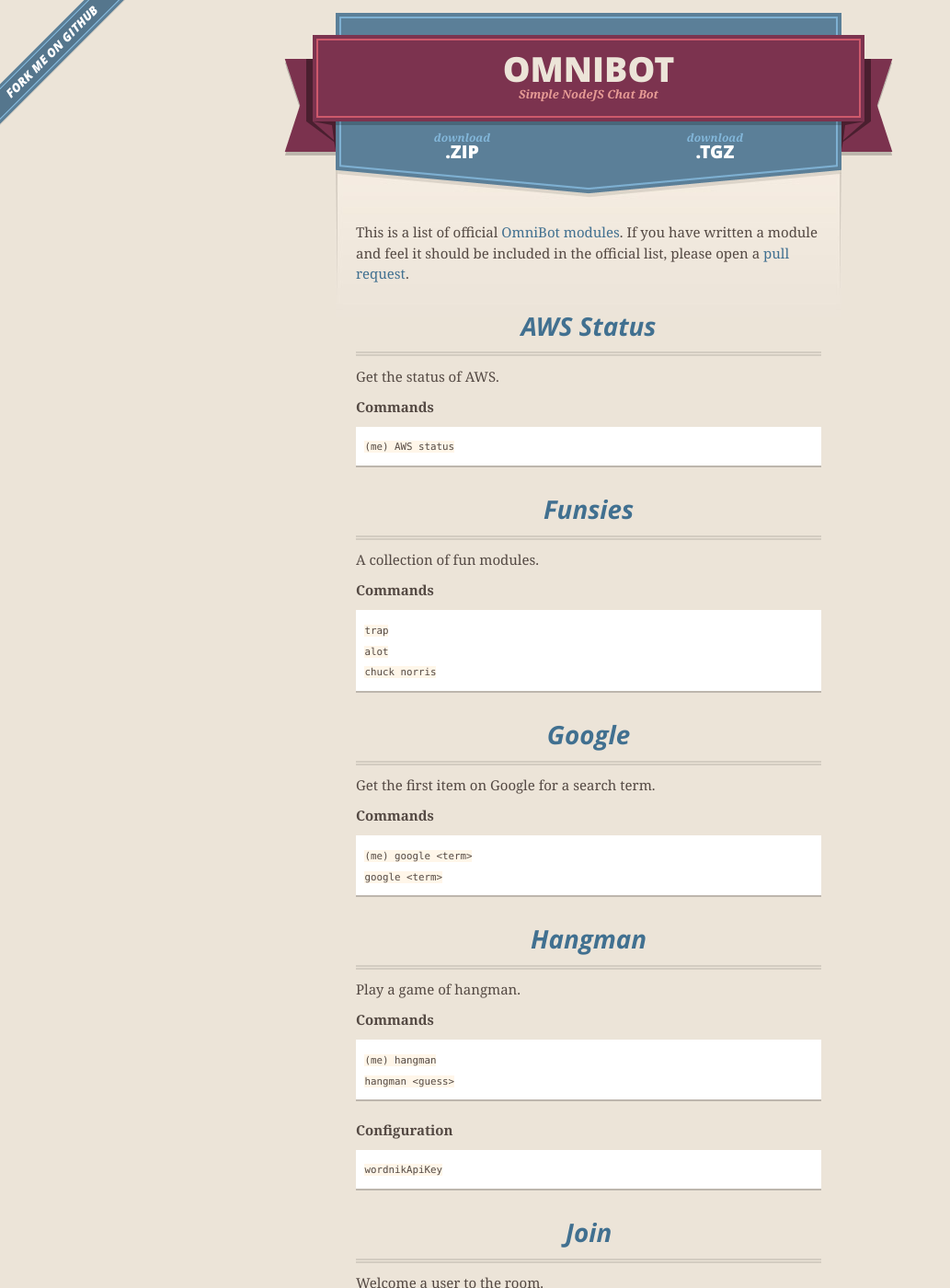
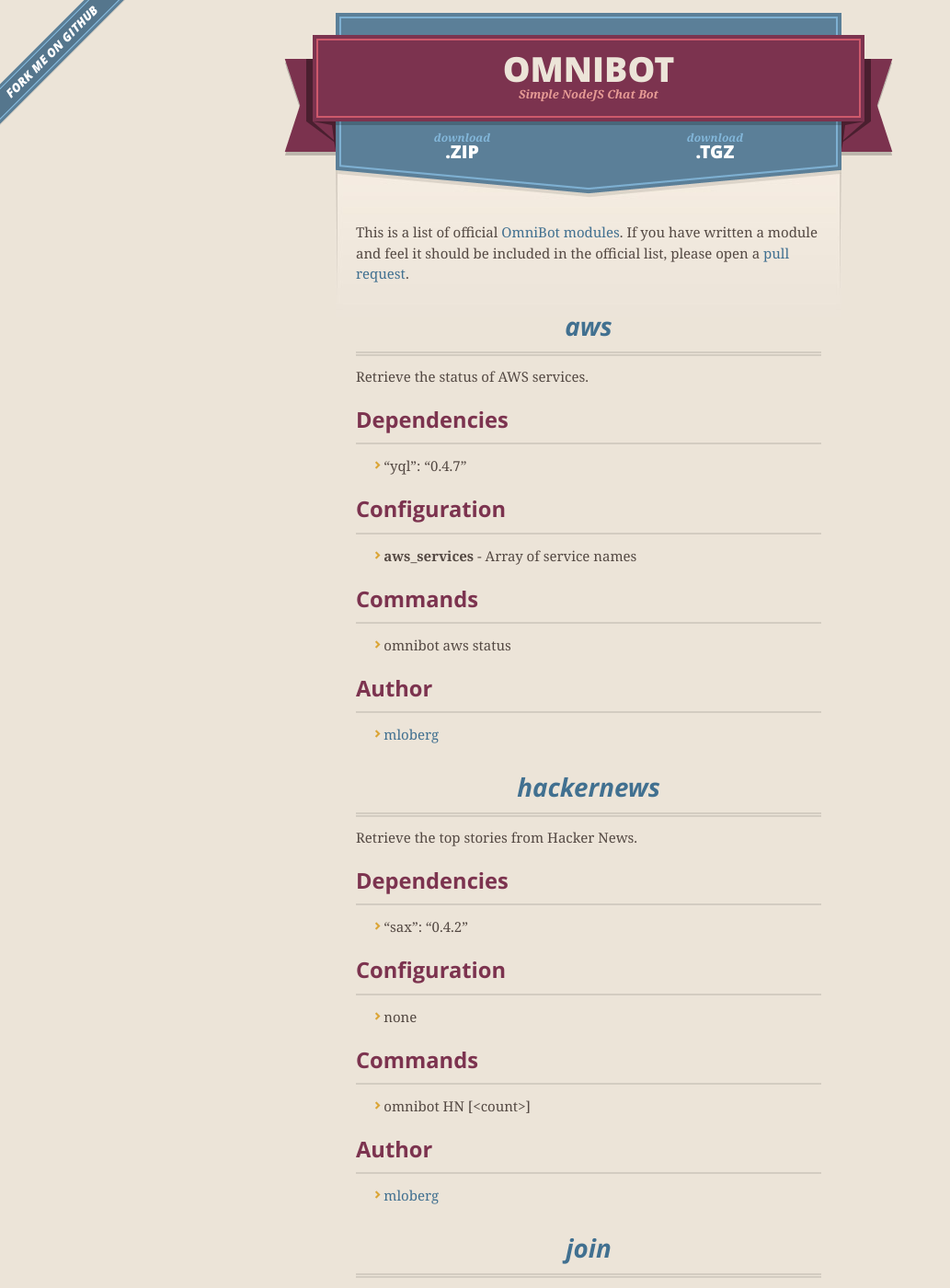
Before and after one commit to mloberg/OmniBot, a Jekyll site: the page built from modules/index.md, in a window 1280 px wide and 1400 px high. Shown: the whole window at 92% size, without its empty margins (0-1033 px from the left). Built offline with Jekyll 4.4.1, drawn with Linux system fonts in a browser that asks for light colours; nearby versions of some CDN libraries; Markdown is read by kramdown in place of the engine named in the settings; some of the changed text lies outside the part shown.

Commit message:
Updated module listing.

```diff
--- a/modules/index.md
+++ b/modules/index.md
@@ -4,67 +4,103 @@
 ---
 This is a list of official [OmniBot modules](https://github.com/mloberg/OmniBot-Modules). If you have written a module and feel it should be included in the official list, please open a [pull request](https://github.com/mloberg/OmniBot-Modules/pull/new/master).
 
-#### [AWS Status](https://github.com/mloberg/OmniBot-Modules/blob/master/modules/aws.js)
+#### [aws](https://github.com/mloberg/OmniBot-Modules/blob/master/src/modules/aws.coffee)
 
-Get the status of AWS.
+Retrieve the status of AWS services.
 
-**Commands**
+##### Dependencies
 
-	(me) AWS status
+* "yql": "0.4.7"
 
-#### [Funsies](https://github.com/mloberg/OmniBot-Modules/blob/master/modules/funsies.js)
+##### Configuration
 
-A collection of fun modules.
+* **aws_services** - Array of service names
 
-**Commands**
+##### Commands
 
-	trap
-	alot
-	chuck norris
+* omnibot aws status
 
-#### [Google](https://github.com/mloberg/OmniBot-Modules/blob/master/modules/google.js)
+##### Author
 
-Get the first item on Google for a search term.
+* [mloberg](http://mlo.io/)
 
-**Commands**
+#### [hackernews](https://github.com/mloberg/OmniBot-Modules/blob/master/src/modules/hackernews.coffee)
 
-	(me) google <term>
-	google <term>
+Retrieve the top stories from Hacker News.
 
-#### [Hangman](https://github.com/mloberg/OmniBot-Modules/blob/master/modules/hangman.js)
+##### Dependencies
 
-Play a game of hangman.
+* "sax": "0.4.2"
 
-**Commands**
+##### Configuration
 
-	(me) hangman
-	hangman <guess>
+* none
 
-**Configuration**
+##### Commands
 
-	wordnikApiKey
+* omnibot HN [&lt;count>]
 
-#### [Join](https://github.com/mloberg/OmniBot-Modules/blob/master/modules/join.js)
+##### Author
 
-Welcome a user to the room.
+* [mloberg](http://mlo.io/)
 
-#### [Math](https://github.com/mloberg/OmniBot-Modules/blob/master/modules/math.js)
+#### [join](https://github.com/mloberg/OmniBot-Modules/blob/master/src/modules/join.coffee)
 
-The the value of a math equation.
+Say hello to users as they join.
 
-**Commands**
+##### Dependencies
 
-	(me) math <equation>
+* none
 
-#### [Weather](https://github.com/mloberg/OmniBot-Modules/blob/master/modules/weather.js)
+##### Configuration
 
-Get the current weather.
+* none
 
-**Commands**
+##### Commands
 
-	(me) weather [zip code]
-	weather [zip code]
+* none
 
-**Configuration**
+##### Author
 
-	zipCode
+* [mloberg](http://mlo.io/)
+
+#### [joke](https://github.com/mloberg/OmniBot-Modules/blob/master/src/modules/joke.coffee)
+
+Tell some jokes.
+
+##### Dependencies
+
+* none
+
+##### Configuration
+
+* none
+
+##### Commands
+
+* omnibot joke
+
+##### Author
+
+* [mloberg](http://mlo.io/)
+
+#### [weather](https://github.com/mloberg/OmniBot-Modules/blob/master/src/modules/weather.coffee)
+
+Retrieve the weather.
+
+##### Dependencies
+
+* none
+
+##### Configuration
+
+* **weather_zip** - Zip code to get weather for
+
+##### Commands
+
+* omnibot forecast [&lt;city>] - Get the Forecast
+* omnibot weather [&lt;city>] - Get the current conditions
+
+##### Author
+
+* [mloberg](http://mlo.io/)
```
